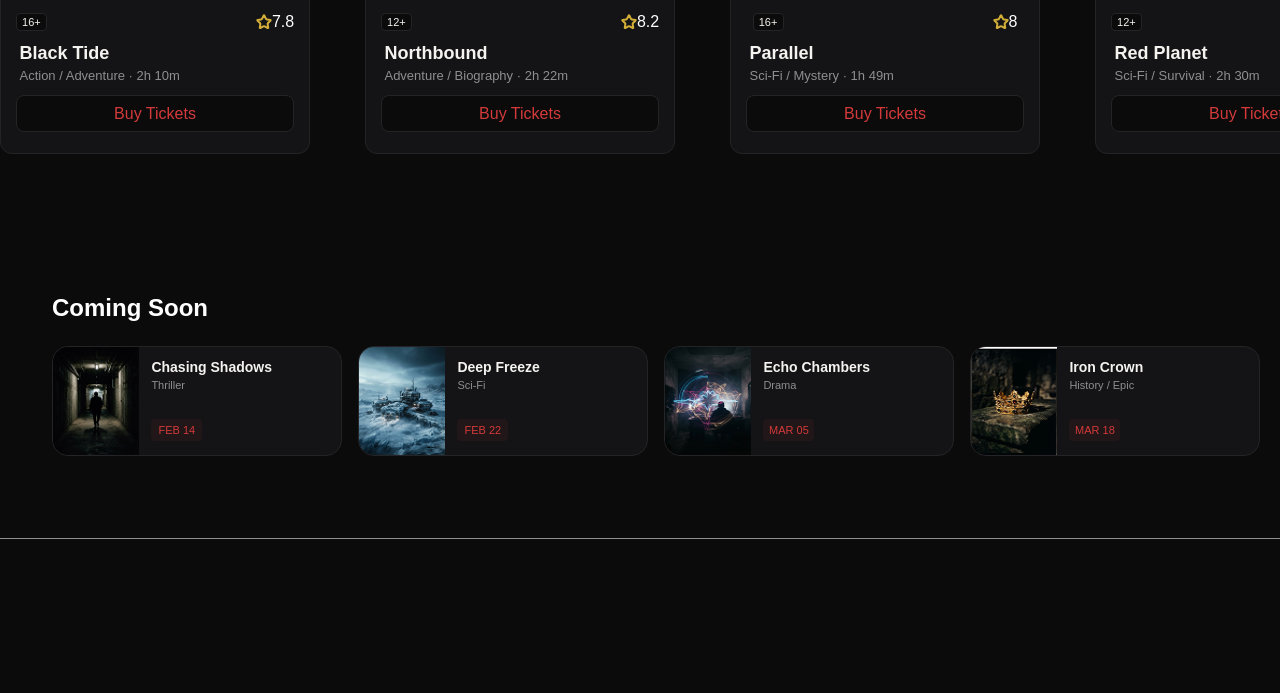
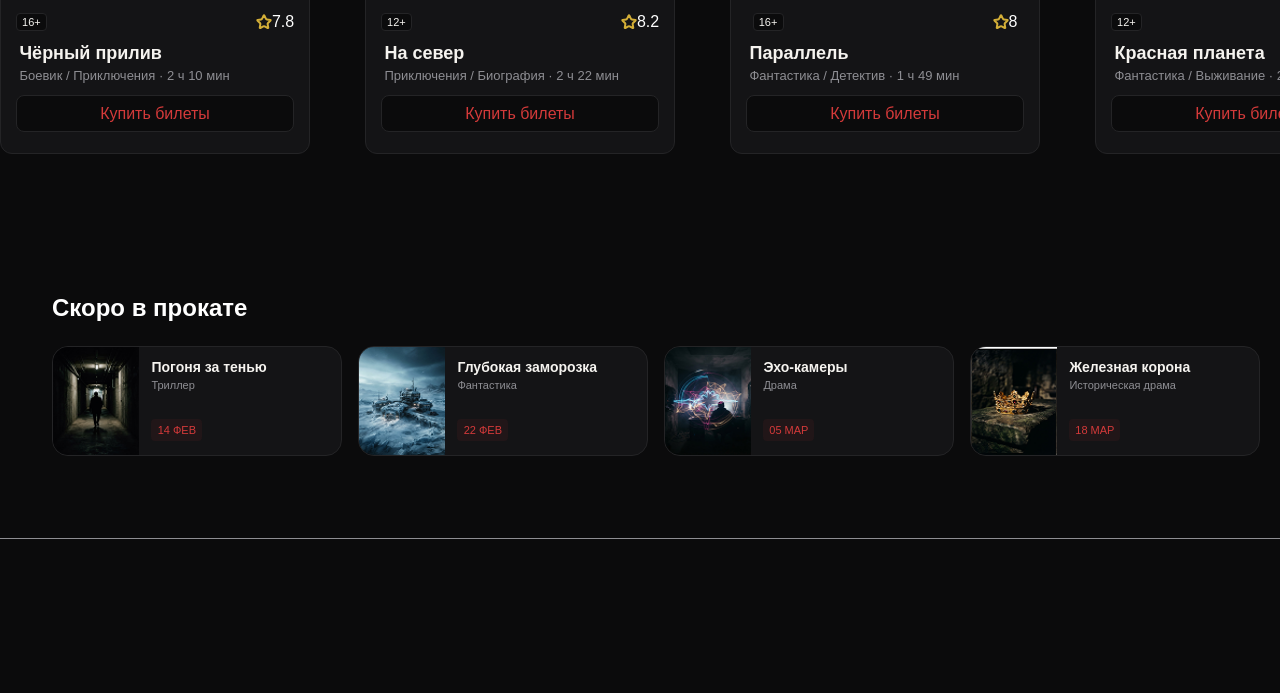
Before and after one commit to roindkaremov/cinema-project, a website: page public/index.html in a window 1280 px wide. Shown: the part 1877-2570 px from the top of the page. Drawn offline with nearby package versions, Linux system fonts and the light colour scheme; files that its build step writes are made by us from their sources.

Commit message:
feat: localize site content to Russian
- translate header, footer, home and movie-details pages to Russian- translate movie card and movie hero templates in home.js and movie.js- translate movies.json: titles, genres, synopsis, cast, crew, date labels- switch ticket prices from EUR to RUB- fix broken backdrop image paths (stray 'substrate' typo) for movies 2-8- update lang attribute to "ru" on all pages

```diff
--- a/public/data/movies.json
+++ b/public/data/movies.json
@@ -1,149 +1,301 @@
 [
     {
         "id": 1,
-        "title": "Silent Horizon",
+        "title": "Тихий Горизонт",
         "poster": "assets/now showing/poster-1.png",
-        "description": "Sci-Fi / Thriller · 2h 18m",
+        "description": "Фантастика / Триллер · 2 ч 18 мин",
         "ageRating": "16+",
         "rating": 8.4,
         "backdrop": "assets/movie/backdrop.png",
         "detailPoster": "assets/movie/movie-detail-poster.png",
-        "director": "Elena Vasquez",
-        "cast": "Marcus Chen, Anya Petrova, James Okoro",
+        "director": "Елена Васкес",
+        "cast": "Маркус Чен, Аня Петрова, Джеймс Окоро",
         "audienceScore": 92,
-        "synopsis": "A deep-space surveyor discovers an unexplained localized signal orbiting a dead star. As her crew investigates, they realize the cosmic anomaly is warping both space and their perception of reality.",
+        "synopsis": "Исследовательница дальнего космоса обнаруживает необъяснимый сигнал, исходящий от мёртвой звезды. Пока её экипаж изучает аномалию, они понимают, что она искажает не только пространство, но и само восприятие реальности.",
         "sessions": [
-            { "id": 101, "date": "2026-10-07", "dateLabel": "Today, Oct 7", "time": "18:30", "hall": "Hall 2", "format": "2D", "price": 12 },
-            { "id": 102, "date": "2026-10-07", "dateLabel": "Today, Oct 7", "time": "20:45", "hall": "Hall 4 (VIP)", "format": "2D", "price": 14 },
-            { "id": 103, "date": "2026-10-07", "dateLabel": "Today, Oct 7", "time": "22:50", "hall": "Hall 1", "format": "2D", "price": 12 },
-            { "id": 104, "date": "2026-10-08", "dateLabel": "Tomorrow, Oct 8", "time": "19:00", "hall": "Hall 2", "format": "2D", "price": 12 }
+            {
+                "id": 101,
+                "date": "2026-10-07",
+                "dateLabel": "Сегодня, 7 окт",
+                "time": "18:30",
+                "hall": "Зал 2",
+                "format": "2D",
+                "price": 1100
+            },
+            {
+                "id": 102,
+                "date": "2026-10-07",
+                "dateLabel": "Сегодня, 7 окт",
+                "time": "20:45",
+                "hall": "Зал 4 (VIP)",
+                "format": "2D",
+                "price": 1300
+            },
+            {
+                "id": 103,
+                "date": "2026-10-07",
+                "dateLabel": "Сегодня, 7 окт",
+                "time": "22:50",
+                "hall": "Зал 1",
+                "format": "2D",
+                "price": 1100
+            },
+            {
+                "id": 104,
+                "date": "2026-10-08",
+                "dateLabel": "Завтра, 8 окт",
+                "time": "19:00",
+                "hall": "Зал 2",
+                "format": "2D",
+                "price": 1100
+            }
         ]
     },
     {
         "id": 2,
-        "title": "Neon District",
+        "title": "Неоновый квартал",
         "poster": "assets/now showing/poster-2.png",
-        "description": "Action / Cyberpunk · 1h 56m",
+        "description": "Боевик / Киберпанк · 1 ч 56 мин",
         "ageRating": "18+",
         "rating": 7.9,
         "backdrop": "assets/now showing/poster-2.png",
         "detailPoster": "assets/now showing/poster-2.png",
-        "director": "Marcus Webb",
-        "cast": "Dana Reyes, Kofi Mensah, Lila Novak",
+        "director": "Маркус Уэбб",
+        "cast": "Дана Рейес, Кофи Менса, Лайла Новак",
         "audienceScore": 85,
-        "synopsis": "In a rain-soaked megacity run by rival corporations, a disgraced hacker takes one last job that could topple the system — or get her killed first.",
+        "synopsis": "В мегаполисе под властью враждующих корпораций хакерша с подмоченной репутацией берётся за последнее дело, способное обрушить всю систему — или стоить ей жизни.",
         "sessions": [
-            { "id": 201, "date": "2026-10-07", "dateLabel": "Today, Oct 7", "time": "17:15", "hall": "Hall 1", "format": "2D", "price": 12 },
-            { "id": 202, "date": "2026-10-07", "dateLabel": "Today, Oct 7", "time": "21:30", "hall": "Hall 3", "format": "2D", "price": 12 },
-            { "id": 203, "date": "2026-10-08", "dateLabel": "Tomorrow, Oct 8", "time": "20:00", "hall": "Hall 2", "format": "2D", "price": 12 }
+            {
+                "id": 201,
+                "date": "2026-10-07",
+                "dateLabel": "Сегодня, 7 окт",
+                "time": "17:15",
+                "hall": "Зал 1",
+                "format": "2D",
+                "price": 1100
+            },
+            {
+                "id": 202,
+                "date": "2026-10-07",
+                "dateLabel": "Сегодня, 7 окт",
+                "time": "21:30",
+                "hall": "Зал 3",
+                "format": "2D",
+                "price": 1100
+            },
+            {
+                "id": 203,
+                "date": "2026-10-08",
+                "dateLabel": "Завтра, 8 окт",
+                "time": "20:00",
+                "hall": "Зал 2",
+                "format": "2D",
+                "price": 1100
+            }
         ]
     },
     {
         "id": 3,
-        "title": "The Last Signal",
+        "title": "Последний сигнал",
         "poster": "assets/now showing/poster-3.png",
-        "description": "Drama / Mystery · 2h 05m",
+        "description": "Драма / Детектив · 2 ч 05 мин",
         "ageRating": "12+",
         "rating": 8.1,
         "backdrop": "assets/now showing/poster-3.png",
         "detailPoster": "assets/now showing/poster-3.png",
-        "director": "Harriet Doyle",
-        "cast": "Tomas Lindqvist, Priya Anand, Noah Fischer",
+        "director": "Харриет Дойл",
+        "cast": "Томас Линдквист, Прия Ананд, Ноа Фишер",
         "audienceScore": 88,
-        "synopsis": "A radio operator at a remote Arctic station picks up a transmission that shouldn't exist — and starts to unravel a decades-old cover-up.",
+        "synopsis": "Радист на затерянной арктической станции принимает сигнал, которого не должно существовать — и начинает распутывать заговор, скрываемый десятилетиями.",
         "sessions": [
-            { "id": 301, "date": "2026-10-07", "dateLabel": "Today, Oct 7", "time": "16:00", "hall": "Hall 2", "format": "2D", "price": 12 },
-            { "id": 302, "date": "2026-10-07", "dateLabel": "Today, Oct 7", "time": "19:30", "hall": "Hall 2", "format": "2D", "price": 12 }
+            {
+                "id": 301,
+                "date": "2026-10-07",
+                "dateLabel": "Сегодня, 7 окт",
+                "time": "16:00",
+                "hall": "Зал 2",
+                "format": "2D",
+                "price": 1100
+            },
+            {
+                "id": 302,
+                "date": "2026-10-07",
+                "dateLabel": "Сегодня, 7 окт",
+                "time": "19:30",
+                "hall": "Зал 2",
+                "format": "2D",
+                "price": 1100
+            }
         ]
     },
     {
         "id": 4,
-        "title": "After Midnight",
+        "title": "После полуночи",
         "poster": "assets/now showing/poster-4.png",
-        "description": "Horror / Suspense · 1h 42m",
+        "description": "Ужасы / Триллер · 1 ч 42 мин",
         "ageRating": "18+",
         "rating": 7.5,
         "backdrop": "assets/now showing/poster-4.png",
         "detailPoster": "assets/now showing/poster-4.png",
-        "director": "Simon Ashworth",
-        "cast": "Rae Jennings, Oscar Mbeki, Clara Voss",
+        "director": "Саймон Эшворт",
+        "cast": "Рэй Дженнингс, Оскар Мбеки, Клара Фосс",
         "audienceScore": 79,
-        "synopsis": "Four strangers trapped overnight in a shuttered hospital start to realize the building remembers everything that happened inside it.",
+        "synopsis": "Четверо незнакомцев, запертые на ночь в заброшенной больнице, постепенно понимают: здание помнит всё, что в нём когда-либо произошло.",
         "sessions": [
-            { "id": 401, "date": "2026-10-07", "dateLabel": "Today, Oct 7", "time": "22:15", "hall": "Hall 3", "format": "2D", "price": 12 },
-            { "id": 402, "date": "2026-10-08", "dateLabel": "Tomorrow, Oct 8", "time": "21:45", "hall": "Hall 3", "format": "2D", "price": 12 }
+            {
+                "id": 401,
+                "date": "2026-10-07",
+                "dateLabel": "Сегодня, 7 окт",
+                "time": "22:15",
+                "hall": "Зал 3",
+                "format": "2D",
+                "price": 1100
+            },
+            {
+                "id": 402,
+                "date": "2026-10-08",
+                "dateLabel": "Завтра, 8 окт",
+                "time": "21:45",
+                "hall": "Зал 3",
+                "format": "2D",
+                "price": 1100
+            }
         ]
     },
     {
         "id": 5,
-        "title": "Black Tide",
+        "title": "Чёрный прилив",
         "poster": "assets/now showing/poster-5.png",
-        "description": "Action / Adventure · 2h 10m",
+        "description": "Боевик / Приключения · 2 ч 10 мин",
         "ageRating": "16+",
         "rating": 7.8,
         "backdrop": "assets/now showing/poster-5.png",
         "detailPoster": "assets/now showing/poster-5.png",
-        "director": "Gabriel Voss",
-        "cast": "Amara Diallo, Felix Brandt, Soo-ah Kim",
+        "director": "Габриэль Фосс",
+        "cast": "Амара Диалло, Феликс Брандт, Су-а Ким",
         "audienceScore": 82,
-        "synopsis": "When a cargo ship is thrown off course into the heart of a record-breaking storm, its crew must fight both the sea and each other to survive the night.",
+        "synopsis": "Грузовое судно сбивается с курса и попадает в эпицентр рекордного шторма — экипажу предстоит бороться не только со стихией, но и друг с другом, чтобы дожить до утра.",
         "sessions": [
-            { "id": 501, "date": "2026-10-07", "dateLabel": "Today, Oct 7", "time": "18:00", "hall": "Hall 1", "format": "2D", "price": 12 },
-            { "id": 502, "date": "2026-10-07", "dateLabel": "Today, Oct 7", "time": "20:30", "hall": "Hall 1", "format": "2D", "price": 12 }
+            {
+                "id": 501,
+                "date": "2026-10-07",
+                "dateLabel": "Сегодня, 7 окт",
+                "time": "18:00",
+                "hall": "Зал 1",
+                "format": "2D",
+                "price": 1100
+            },
+            {
+                "id": 502,
+                "date": "2026-10-07",
+                "dateLabel": "Сегодня, 7 окт",
+                "time": "20:30",
+                "hall": "Зал 1",
+                "format": "2D",
+                "price": 1100
+            }
         ]
     },
     {
         "id": 6,
-        "title": "Northbound",
+        "title": "На север",
         "poster": "assets/now showing/poster-6.png",
-        "description": "Adventure / Biography · 2h 22m",
+        "description": "Приключения / Биография · 2 ч 22 мин",
         "ageRating": "12+",
         "rating": 8.2,
         "backdrop": "assets/now showing/poster-6.png",
         "detailPoster": "assets/now showing/poster-6.png",
-        "director": "Isabelle Granger",
-        "cast": "Jonas Berg, Leo Castillo, Maya Berglund",
+        "director": "Изабель Грейнджер",
+        "cast": "Юнас Берг, Лео Кастильо, Майя Берглунд",
         "audienceScore": 90,
-        "synopsis": "Based on a true story, a solo climber attempts the first unsupported winter ascent of a peak that has claimed every expedition before his.",
+        "synopsis": "Основано на реальных событиях: альпинист-одиночка предпринимает первое в истории зимнее восхождение на вершину, не покорившуюся ни одной прежней экспедиции.",
         "sessions": [
-            { "id": 601, "date": "2026-10-07", "dateLabel": "Today, Oct 7", "time": "17:45", "hall": "Hall 4 (VIP)", "format": "2D", "price": 14 },
-            { "id": 602, "date": "2026-10-08", "dateLabel": "Tomorrow, Oct 8", "time": "18:15", "hall": "Hall 1", "format": "2D", "price": 12 }
+            {
+                "id": 601,
+                "date": "2026-10-07",
+                "dateLabel": "Сегодня, 7 окт",
+                "time": "17:45",
+                "hall": "Зал 4 (VIP)",
+                "format": "2D",
+                "price": 1300
+            },
+            {
+                "id": 602,
+                "date": "2026-10-08",
+                "dateLabel": "Завтра, 8 окт",
+                "time": "18:15",
+                "hall": "Зал 1",
+                "format": "2D",
+                "price": 1100
+            }
         ]
     },
     {
         "id": 7,
-        "title": "Parallel",
+        "title": "Параллель",
         "poster": "assets/now showing/poster-7.png",
-        "description": "Sci-Fi / Mystery · 1h 49m",
+        "description": "Фантастика / Детектив · 1 ч 49 мин",
         "ageRating": "16+",
         "rating": 8.0,
         "backdrop": "assets/now showing/poster-7.png",
         "detailPoster": "assets/now showing/poster-7.png",
-        "director": "Noemi Castellanos",
-        "cast": "Jude Harper, Mei Lin, Theo Adeyemi",
+        "director": "Ноэми Кастельянос",
+        "cast": "Джуд Харпер, Мэй Линь, Тео Адейеми",
         "audienceScore": 87,
-        "synopsis": "A night-shift architect discovers her newest building exists in two places at once — and the version across town is one step ahead of her.",
+        "synopsis": "Архитектор, работающая по ночам, обнаруживает, что её новое здание существует сразу в двух местах — а версия на другом конце города всегда на шаг впереди.",
         "sessions": [
-            { "id": 701, "date": "2026-10-07", "dateLabel": "Today, Oct 7", "time": "19:15", "hall": "Hall 2", "format": "2D", "price": 12 },
-            { "id": 702, "date": "2026-10-07", "dateLabel": "Today, Oct 7", "time": "21:40", "hall": "Hall 2", "format": "2D", "price": 12 }
+            {
+                "id": 701,
+                "date": "2026-10-07",
+                "dateLabel": "Сегодня, 7 окт",
+                "time": "19:15",
+                "hall": "Зал 2",
+                "format": "2D",
+                "price": 1100
+            },
+            {
+                "id": 702,
+                "date": "2026-10-07",
+                "dateLabel": "Сегодня, 7 окт",
+                "time": "21:40",
+                "hall": "Зал 2",
+                "format": "2D",
+                "price": 1100
+            }
         ]
     },
     {
         "id": 8,
-        "title": "Red Planet",
+        "title": "Красная планета",
         "poster": "assets/now showing/poster-8.png",
-        "description": "Sci-Fi / Survival · 2h 30m",
+        "description": "Фантастика / Выживание · 2 ч 30 мин",
         "ageRating": "12+",
         "rating": 8.3,
         "backdrop": "assets/now showing/poster-8.png",
         "detailPoster": "assets/now showing/poster-8.png",
-        "director": "Petr Novotny",
-        "cast": "Ingrid Solberg, Jamal Ocean, Vera Kuznetsova",
+        "director": "Пётр Новотны",
+        "cast": "Ингрид Сольберг, Джамал Оушен, Вера Кузнецова",
         "audienceScore": 91,
-        "synopsis": "Stranded alone after a failed landing, an engineer must keep herself alive on a hostile planet long enough for a rescue that may never come.",
+        "synopsis": "Оставшись одна после неудачной посадки, инженер должна продержаться на враждебной планете достаточно долго, чтобы дождаться спасения, которое может никогда не прийти.",
         "sessions": [
-            { "id": 801, "date": "2026-10-07", "dateLabel": "Today, Oct 7", "time": "16:30", "hall": "Hall 3", "format": "2D", "price": 12 },
-            { "id": 802, "date": "2026-10-08", "dateLabel": "Tomorrow, Oct 8", "time": "19:45", "hall": "Hall 3", "format": "2D", "price": 12 }
+            {
+                "id": 801,
+                "date": "2026-10-07",
+                "dateLabel": "Сегодня, 7 окт",
+                "time": "16:30",
+                "hall": "Зал 3",
+                "format": "2D",
+                "price": 1100
+            },
+            {
+                "id": 802,
+                "date": "2026-10-08",
+                "dateLabel": "Завтра, 8 окт",
+                "time": "19:45",
+                "hall": "Зал 3",
+                "format": "2D",
+                "price": 1100
+            }
         ]
     }
 ]
--- a/public/index.html
+++ b/public/index.html
@@ -1,11 +1,11 @@
 <!DOCTYPE html>
-<html lang="en">
+<html lang="ru">
 
 <head>
     <meta charset="UTF-8">
     <meta name="viewport" content="width=device-width, initial-scale=1.0">
     <link rel="stylesheet" href="css/styles.css">
-    <title>Document</title>
+    <title>REELLY — Онлайн-бронирование билетов в кино</title>
 </head>
 
 <body>
@@ -18,12 +18,12 @@
 
                 <div class="hero-top">
 
-                    <div class="hero-top__title">FEATURED</div>
-                    <p class="hero-top__text">2h 18min · Sci-Fi / Thriller · 16+</p>
+                    <div class="hero-top__title">ПРЕМЬЕРА</div>
+                    <p class="hero-top__text">2 ч 18 мин · Фантастика / Триллер · 16+</p>
 
                 </div>
 
-                <h2 class="hero-title">Silent Horizon</h2>
+                <h2 class="hero-title">Тихий Горизонт</h2>
 
                 <div class="rating-container">
                     <img src="assets/star.svg" alt="звезда">
@@ -32,8 +32,8 @@
                 </div>
 
                 <div class="hero-action">
-                    <button class="buy-btn">Buy Tickets</button>
-                    <a class="more-info" href="#">More info</a>
+                    <button class="buy-btn">Купить билеты</button>
+                    <a class="more-info" href="#">Подробнее</a>
                 </div>
 
             </div>
@@ -42,13 +42,13 @@
         <section class="movie-catalog">
 
             <div class="movie-nav">
-                <h3 class="movie-nav__title">Now Showing</h3>
+                <h3 class="movie-nav__title">Сейчас в прокате</h3>
 
                 <ul class="movie-nav__filters">
-                    <li class="movie-nav__filter-item movie-nav__filter-item--active">All Genres</li>
-                    <li class="movie-nav__filter-item">Sci-Fi</li>
-                    <li class="movie-nav__filter-item">Thriller</li>
-                    <li class="movie-nav__filter-item">Action</li>
+                    <li class="movie-nav__filter-item movie-nav__filter-item--active">Все жанры</li>
+                    <li class="movie-nav__filter-item">Фантастика</li>
+                    <li class="movie-nav__filter-item">Триллер</li>
+                    <li class="movie-nav__filter-item">Боевик</li>
                 </ul>
 
             </div>
@@ -62,50 +62,50 @@
         <section class="coming-soon">
 
             <div class="coming-soon__container">
-                <h2 class="coming-soon__title">Coming Soon</h2>
+                <h2 class="coming-soon__title">Скоро в прокате</h2>
 
                 <div class="coming-soon__list">
                     <article class="coming-card">
                         <img class="coming-card__img" src="assets/coming-soon/Chasing Shadows.png"
-                            alt="Chasing Shadows">
+                            alt="Погоня за тенью">
 
                         <div class="coming-card__meta">
-                            <h3 class="coming-card__title">Chasing Shadows</h3>
-                            <p class="coming-card__description">Thriller</p>
-                            <div class="coming-card__data">FEB 14</div>
+                            <h3 class="coming-card__title">Погоня за тенью</h3>
+                            <p class="coming-card__description">Триллер</p>
+                            <div class="coming-card__data">14 ФЕВ</div>
                         </div>
 
                     </article>
 
                     <article class="coming-card">
-                        <img class="coming-card__img" src="assets/coming-soon/Deep Freeze.png" alt="Deep Freeze">
+                        <img class="coming-card__img" src="assets/coming-soon/Deep Freeze.png" alt="Глубокая заморозка">
 
                         <div class="coming-card__meta">
-                            <h3 class="coming-card__title">Deep Freeze</h3>
-                            <p class="coming-card__description">Sci-Fi</p>
-                            <div class="coming-card__data">FEB 22</div>
+                            <h3 class="coming-card__title">Глубокая заморозка</h3>
+                            <p class="coming-card__description">Фантастика</p>
+                            <div class="coming-card__data">22 ФЕВ</div>
                         </div>
 
                     </article>
 
                     <article class="coming-card">
-                        <img class="coming-card__img" src="assets/coming-soon/Echo Chambers.png" alt="Echo Chambers">
+                        <img class="coming-card__img" src="assets/coming-soon/Echo Chambers.png" alt="Эхо-камеры">
 
                         <div class="coming-card__meta">
-                            <h3 class="coming-card__title">Echo Chambers</h3>
-                            <p class="coming-card__description">Drama</p>
-                            <div class="coming-card__data">MAR 05</div>
+                            <h3 class="coming-card__title">Эхо-камеры</h3>
+                            <p class="coming-card__description">Драма</p>
+                            <div class="coming-card__data">05 МАР</div>
                         </div>
 
                     </article>
 
                     <article class="coming-card">
-                        <img class="coming-card__img" src="assets/coming-soon/Iron Crown.png" alt="Iron Crown">
+                        <img class="coming-card__img" src="assets/coming-soon/Iron Crown.png" alt="Железная корона">
 
                         <div class="coming-card__meta">
-                            <h3 class="coming-card__title">Iron Crown</h3>
-                            <p class="coming-card__description">History / Epic</p>
-                            <div class="coming-card__data">MAR 18</div>
+                            <h3 class="coming-card__title">Железная корона</h3>
+                            <p class="coming-card__description">Историческая драма</p>
+                            <div class="coming-card__data">18 МАР</div>
                         </div>
 
                     </article>
--- a/public/js/home.js
+++ b/public/js/home.js
@@ -25,7 +25,7 @@ function renderMovieCard(movie) {
           <p class="movie-card__info">${movie.description}</p>
         </div>
       </a>
-      <a class="movie-card__button" href="movie-details.html?id=${movie.id}">Buy Tickets</a>
+      <a class="movie-card__button" href="movie-details.html?id=${movie.id}">Купить билеты</a>
     </article>
   `;
 }
--- a/public/sass/_home.sass
+++ b/public/sass/_home.sass
@@ -8,6 +8,7 @@
     width: 100%
     min-height: 70vh
     background-image: url('../assets/hero-banner.png')
+    filter: brightness(1.3)
     background-size: cover
     background-position: center
     background-repeat: no-repeat
--- a/public/sass/_movie-details.sass
+++ b/public/sass/_movie-details.sass
@@ -14,6 +14,7 @@
         height: 100%
         object-fit: cover
         z-index: 0
+        filter: brightness(0.5)
 
     &__content
         position: relative
```
Also changed, not shown: public/js/movie.js (+8 -8 lines), public/movie-details.html (+4 -4 lines), public/partials/footer.html (+17 -17 lines), public/partials/header.html (+6 -6 lines), 7 other files.
